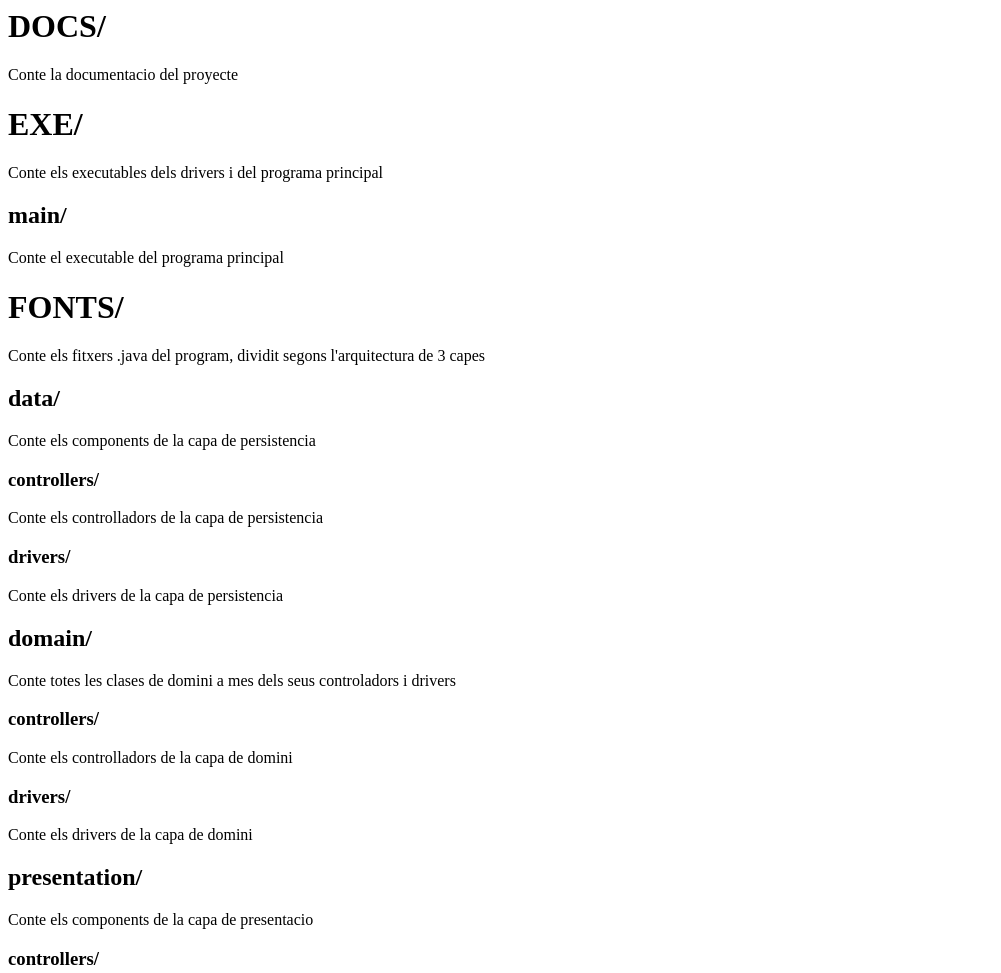
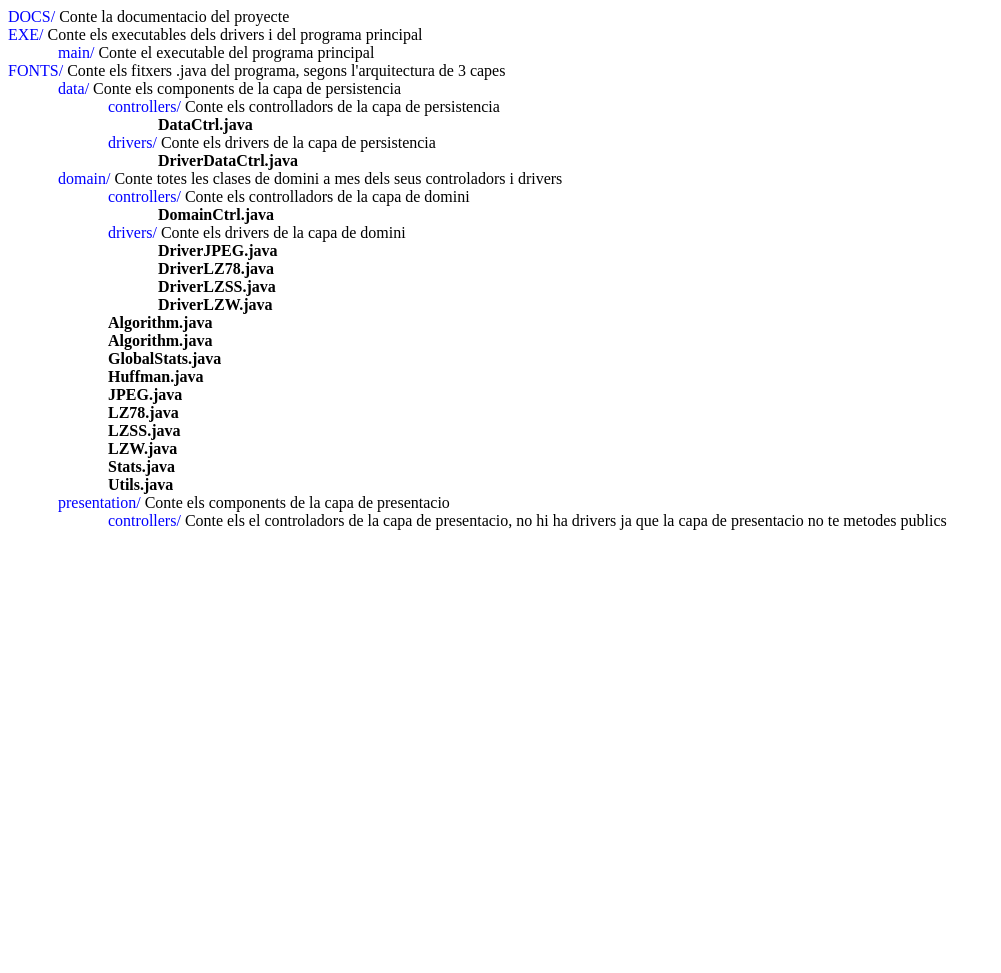
Before and after one commit to polmonroig/compressor, a plain HTML site: page index.html in a window 1280 px wide. Shown: the top 973 px of the page, without its empty margins (0-1001 px from the left). After the commit the page ends 800 px from the top, so only its background shows below. Drawn offline with Linux system fonts and the light colour scheme.

Commit message:
Update index

```diff
--- a/index.html
+++ b/index.html
@@ -1,26 +1,54 @@
-<h1>DOCS/</h1>
-Conte la documentacio del proyecte
-<h1>EXE/</h1>
-Conte els executables dels drivers i del programa principal
-	<h2>main/</h2>
-	Conte el executable del programa principal
-<h1>FONTS/</h1>
-Conte els fitxers .java del program, dividit segons l'arquitectura de 3 capes
-	<h2>data/</h2>
-	Conte els components de la capa de persistencia
-		<h3>controllers/</h3>
-		Conte els controlladors de la capa de persistencia
-		<h3>drivers/</h3>
-		Conte els drivers de la capa de persistencia
-	<h2>domain/</h2>
-	Conte totes les clases de domini a mes dels seus controladors i drivers
-		<h3>controllers/</h3>
-		Conte els controlladors de la capa de domini
-		<h3>drivers/</h3>
-		Conte els drivers de la capa de domini
-	<h2>presentation/</h2>
-	Conte els components de la capa de presentacio
-		<h3>controllers/</h3>
-		Conte els el controladors de la capa de presentacio,
-		no hi ha drivers ja que la capa de presentacio no te
-		metodes publics
+<!DOCTYPE html>
+<html lang="en" dir="ltr">
+    <head>
+        <meta charset="utf-8">
+        <title>Index</title>
+		<link rel="stylesheet" href="styles.css">
+    </head>
+    <body>
+        <span class="folder t1">DOCS/</span>
+		<span class="t1">Conte la documentacio del proyecte</span><br/>
+		<span class="folder t1">EXE/</span>
+		<span >Conte els executables dels drivers i del programa principal</span><br/>
+			<span class="folder t2">main/</span>
+			<span>Conte el executable del programa principal</span><br/>
+		<span class="folder t1">FONTS/</span>
+		<span>Conte els fitxers .java del programa, segons l'arquitectura de 3 capes</span><br/>
+			<span class="folder t2">data/</span>
+			<span>Conte els components de la capa de persistencia</span><br/>
+				<span class="folder t3">controllers/</span>
+				<span>Conte els controlladors de la capa de persistencia</span><br/>
+					<span class="file t4">DataCtrl.java</span><br/>
+				<span class="folder t3">drivers/</span>
+				<span>Conte els drivers de la capa de persistencia</span><br/>
+					<span class="file t4">DriverDataCtrl.java</span><br/>
+			<span class="folder t2">domain/</span>
+			<span>Conte totes les clases de domini a mes dels seus controladors i drivers</span><br/>
+				<span class="folder t3">controllers/</span>
+				<span>Conte els controlladors de la capa de domini</span><br/>
+					<span class="file t4">DomainCtrl.java</span><br/>
+				<span class="folder t3">drivers/</span>
+				<span>Conte els drivers de la capa de domini</span><br/>
+					<span class="file t4">DriverJPEG.java</span><br/>
+					<span class="file t4">DriverLZ78.java</span><br/>
+					<span class="file t4">DriverLZSS.java</span><br/>
+					<span class="file t4">DriverLZW.java</span><br/>
+				<span class="file t3">Algorithm.java</span><br/>
+				<span class="file t3">Algorithm.java</span><br/>
+				<span class="file t3">GlobalStats.java</span><br/>
+				<span class="file t3">Huffman.java</span><br/>
+				<span class="file t3">JPEG.java</span><br/>
+				<span class="file t3">LZ78.java</span><br/>
+				<span class="file t3">LZSS.java</span><br/>
+				<span class="file t3">LZW.java</span><br/>
+				<span class="file t3">Stats.java</span><br/>
+				<span class="file t3">Utils.java</span><br/>
+			<span class="folder t2">presentation/</span>
+			<span>Conte els components de la capa de presentacio</span><br/>
+    			<span class="folder t3">controllers/</span>
+    			<span>Conte els el controladors de la capa de presentacio,
+    			no hi ha drivers ja que la capa de presentacio no te
+    			metodes publics</span><br/>
+
+    </body>
+</html>
--- /dev/null
+++ b/styles.css
@@ -0,0 +1,23 @@
+.folder{
+    color: blue;
+}
+
+.file{
+    font-weight: bold;
+}
+
+.t1{
+    margin-right: 0px;
+}
+
+.t2{
+    margin-left: 50px;
+}
+
+.t3{
+    margin-left: 100px;
+}
+
+.t4{
+    margin-left: 150px;
+}
```
